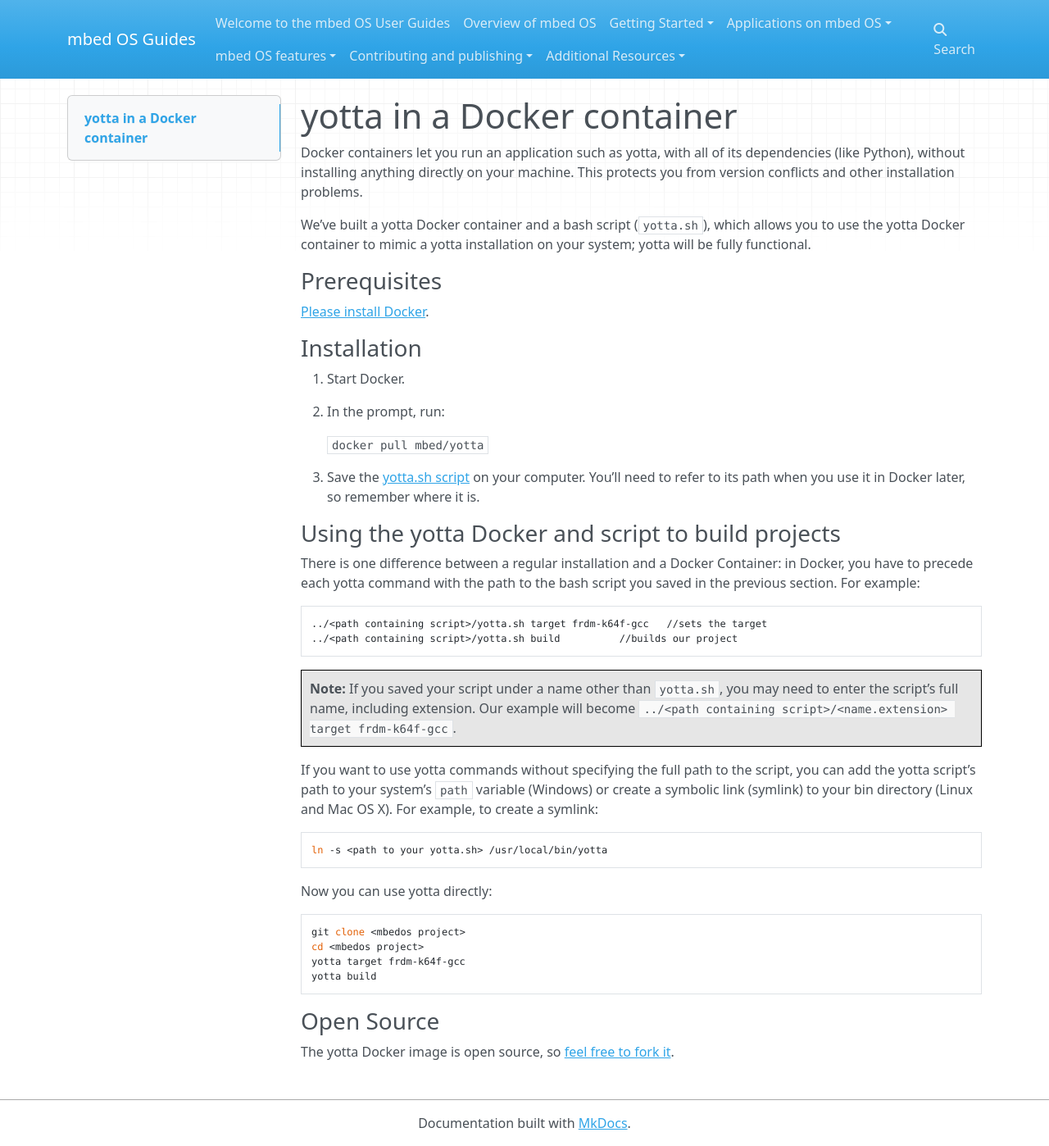
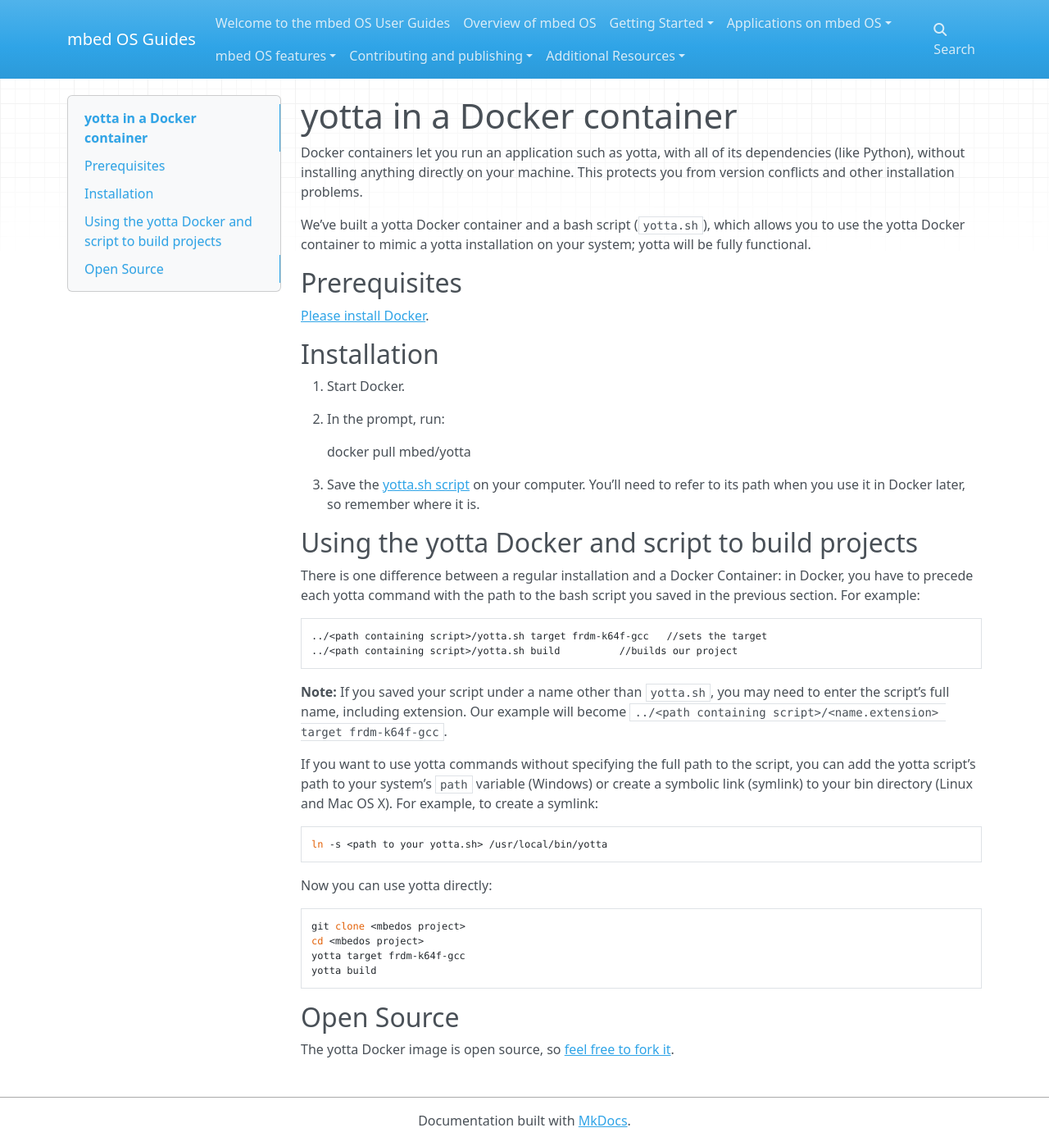
Before and after one commit to ARMmbed/GettingStartedmbedOS, an MkDocs documentation site: the page built from Docs/docker_install.md, in a window 1280 px wide and 1398 px high. Shown: the whole window at 82% size. Built offline with MkDocs 1.6.1, drawn with Linux system fonts in a browser that asks for light colours; nearby versions of some CDN libraries; old or Windows-style settings are respelled for this version of MkDocs.

Commit message:
Restyling

````diff
--- a/Docs/docker_install.md
+++ b/Docs/docker_install.md
@@ -4,23 +4,21 @@ Docker containers let you run an application such as yotta, with all of its depe
 
 We’ve built a yotta Docker container and a bash script (``yotta.sh``), which allows you to use the yotta Docker container to mimic a yotta installation on your system; yotta will be fully functional.
 
-### Prerequisites
+## Prerequisites
 
 [Please install Docker](https://www.docker.com/docker-toolbox).
 
-### Installation
+## Installation
 
 1. Start Docker.
 
 1. In the prompt, run:
 
-	```
-	docker pull mbed/yotta
-	```
+    docker pull mbed/yotta
 
 1. Save the [yotta.sh script](https://github.com/ARMmbed/yotta-docker/blob/master/yotta.sh) on your computer. You’ll need to refer to its path when you use it in Docker later, so remember where it is.
 
-### Using the yotta Docker and script to build projects
+## Using the yotta Docker and script to build projects
 
 There is one difference between a regular installation and a Docker Container: in Docker, you have to precede each yotta command with the path to the bash script you saved in the previous section. For example:
 
@@ -29,7 +27,7 @@ There is one difference between a regular installation and a Docker Container: i
 ../<path containing script>/yotta.sh build			//builds our project
 ```
 
-<span style="background-color:#E6E6E6;  border:1px solid #000;display:block; height:100%; padding:10px">**Note:** If you saved your script under a name other than ```yotta.sh```, you may need to enter the script’s full name, including extension. Our example will become ``../<path containing script>/<name.extension> target frdm-k64f-gcc``.</span>
+<span class="notes">**Note:** If you saved your script under a name other than ```yotta.sh```, you may need to enter the script’s full name, including extension. Our example will become ``../<path containing script>/<name.extension> target frdm-k64f-gcc``.</span>
 
 If you want to use yotta commands without specifying the full path to the script, you can add the yotta script’s path to your system’s ```path``` variable (Windows) or create a symbolic link (symlink) to your bin directory (Linux and Mac OS X). For example, to create a symlink:
 
@@ -46,6 +44,6 @@ yotta target frdm-k64f-gcc
 yotta build
 ```
 
-### Open Source
+## Open Source
 
 The yotta Docker image is open source, so [feel free to fork it](https://github.com/ARMmbed/yotta-docker).
````
